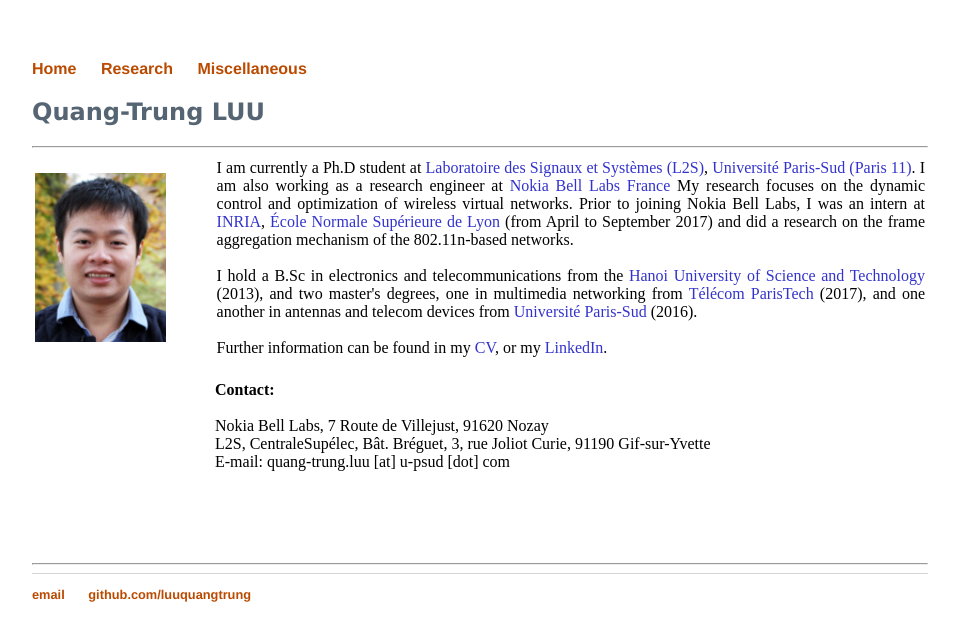
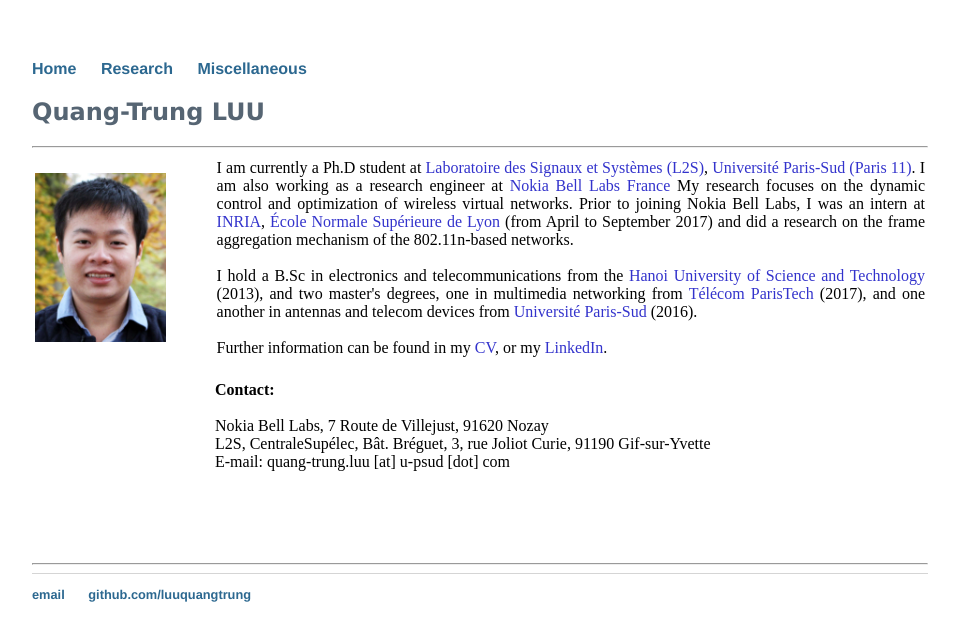
Before and after one commit to luuquangtrung/luuquangtrung.github.io_v1, a Jekyll site: the page built from index.html, in a window 1280 px wide. Shown: the top 641 px of the page, without its empty margins (160-1119 px from the left). Built offline with Jekyll 4.4.1, drawn with Linux system fonts in a browser that asks for light colours.

Commit message:
Update main.css

```diff
--- a/css/main.css
+++ b/css/main.css
@@ -14,7 +14,7 @@ nav ul li, footer ul li {
 }
 a {
     text-decoration: none;
-    color: #BA4A00;
+    color: #2C6890;
 }
 a:hover {
     <!-- text-decoration: underline; -->
```
